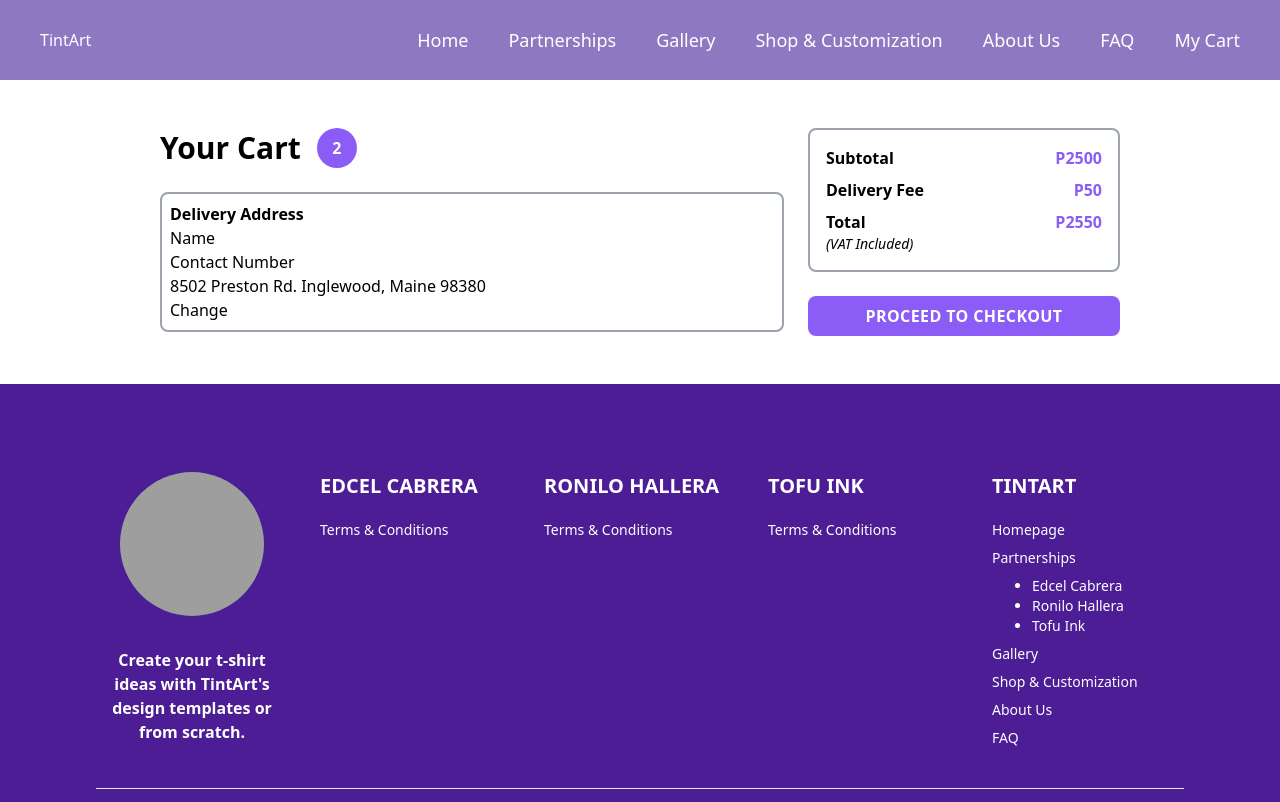
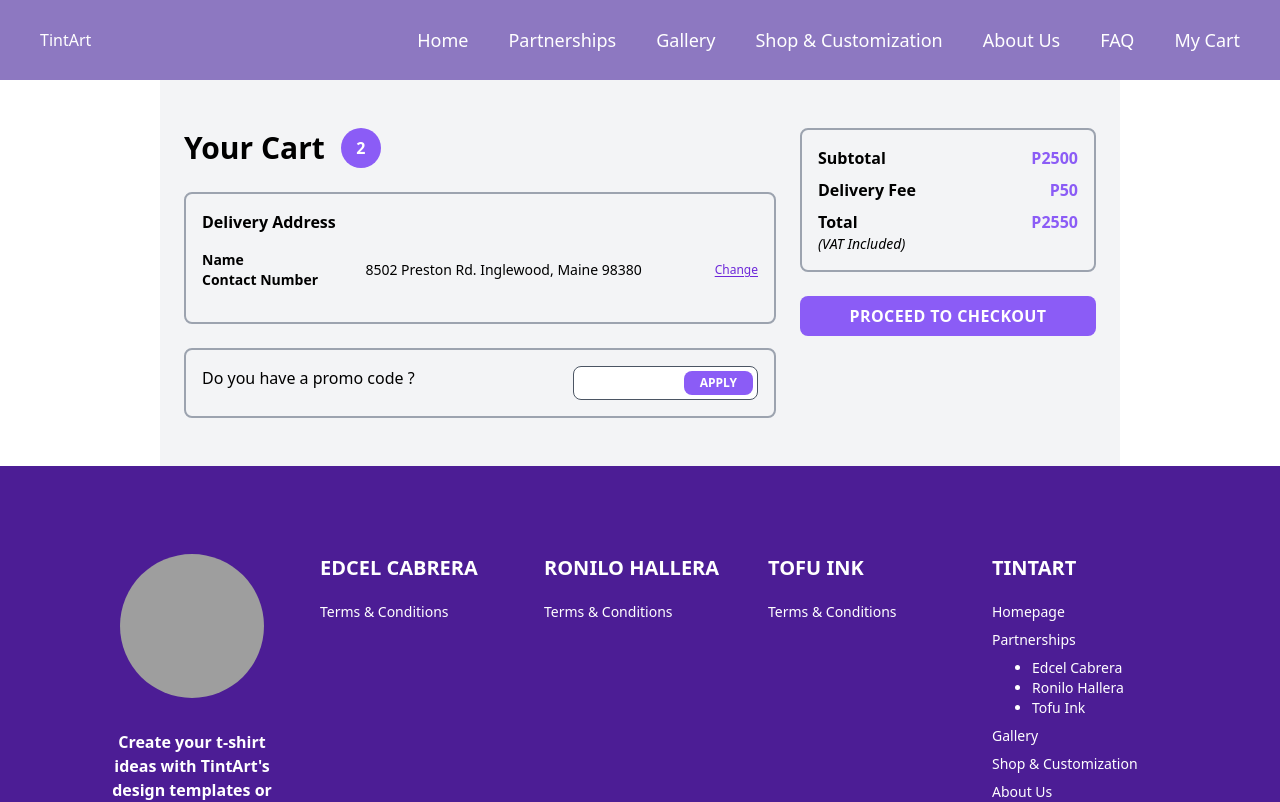
Before and after one commit to viparosh/tintartph, a Next.js app: page /mycart in a window 1280 px wide. Shown: the top 802 px of the page. Built offline with nearby package versions, Linux system fonts and the light colour scheme; grey boxes are pictures that could not be loaded.

Commit message:
alas gis ng 8/15

```diff
--- a/pages/faq.js
+++ b/pages/faq.js
@@ -8,7 +8,7 @@ const FAQ = () => {
      <div className="w-full flex flex-col items-center">
        <Header/>
         <div className="w-3/4 flex justify-center">
-            <div className="w-1/4 bg-gray-300 gap-y-6 flex flex-col p-12">
+            <div className="w-1/4 bg-gray-200 gap-y-6 flex flex-col p-12">
                 <p className="font-bold text-3xl">FAQs</p>
                 <div className="flex gap-y-2 flex-col">
                     <p className="font-bold text-xl">Merchant</p>
--- a/pages/mycart.js
+++ b/pages/mycart.js
@@ -6,26 +6,37 @@ const MyCart = () => {
     <>
       <div className="w-full flex flex-col items-center h-full">
         <Header/>
-        {/* CONTENT */}
-        <div className="w-3/4 flex py-12 gap-x-6 flex-row">
-            <div className="w-2/3 flex flex-col gap-y-6">
+        {/* Content */}
+        <div className="bg-gray-100 px-6 lg:w-3/4 w-full lg:flex-row flex-col flex py-12 gap-x-6 ">
+            <div className="lg:w-2/3 w-full flex flex-col gap-y-6">
                 <div className="flex items-center">
                     <p className="text-3xl font-bold mr-4">Your Cart</p>
                     <div className="rounded-full flex items-center justify-center h-10 w-10 bg-violet-500 text-white font-semibold">
                         <p className="text-center">2</p>
                     </div>
                 </div>
-                <div className="border-gray-400 rounded-lg border border-2 flex p-2 flex-col">
+                <div className="border-gray-400 rounded-lg border border-2 flex p-4 flex-col">
                     <p className="font-bold">Delivery Address</p>
-                    <div>
-                        <p>Name</p>
-                        <p>Contact Number</p>
-                        <p>8502 Preston Rd. Inglewood, Maine 98380</p>
-                        <button>Change</button>
+                    <div className="my-4 flex flex-col items-start lg:grid lg:items-center lg:gap-4 gap-1 lg:grid-cols-7">
+                        <div className="text-sm font-semibold col-span-2 flex flex-col">
+                            <p>Name</p>
+                            <p>Contact Number</p>
+                        </div>
+                        <p className="text-sm col-span-4">8502 Preston Rd. Inglewood, Maine 98380</p>
+                        <button className="text-xs col-span-1 justify-self-end underline underline-offset-2 text-violet-700">Change</button>
+                    </div>
+                </div>
+
+                {/* Promo */}
+                <div className="w-full items-start border-gray-400 rounded-lg border border-2 lg:flex-row flex-col flex p-4 gap-y-2 sm:justify-between">
+                    <p>Do you have a promo code ?</p>
+                    <div className="rounded-lg bg-white w-full lg:w-1/3 flex border border-gray-600 p-1">
+                        <input className="w-full border-none" type="text"/>
+                        <button className="bg-violet-500 text-xs rounded-lg font-semibold text-white px-4">APPLY</button>
                     </div>
                 </div>
             </div>
-            <div className="w-1/3 flex-col gap-y-6 flex">
+            <div className="lg:w-1/3 w-full lg:px-0 lg:mt-0 mt-6 flex-col gap-y-6 flex">
                <div className="flex-col p-4 gap-y-2 border-gray-400 rounded-lg border border-2 flex">
                 <div className="flex justify-between">
                     <p className="font-semibold">Subtotal</p>
```
